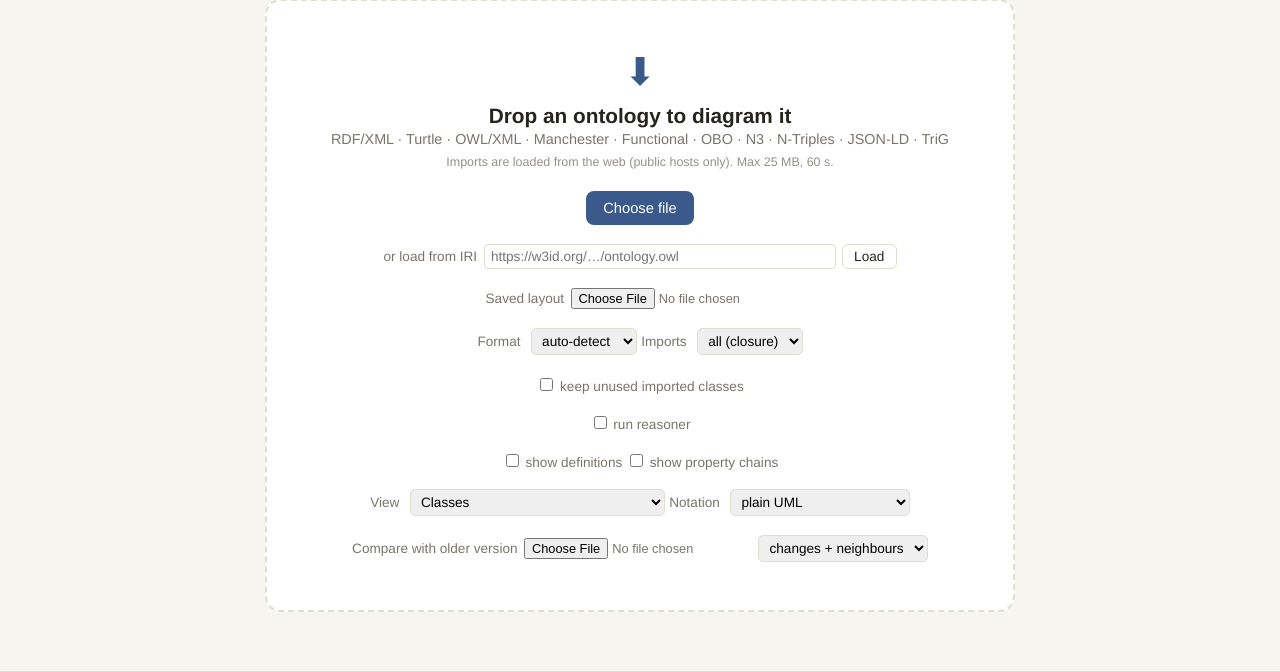
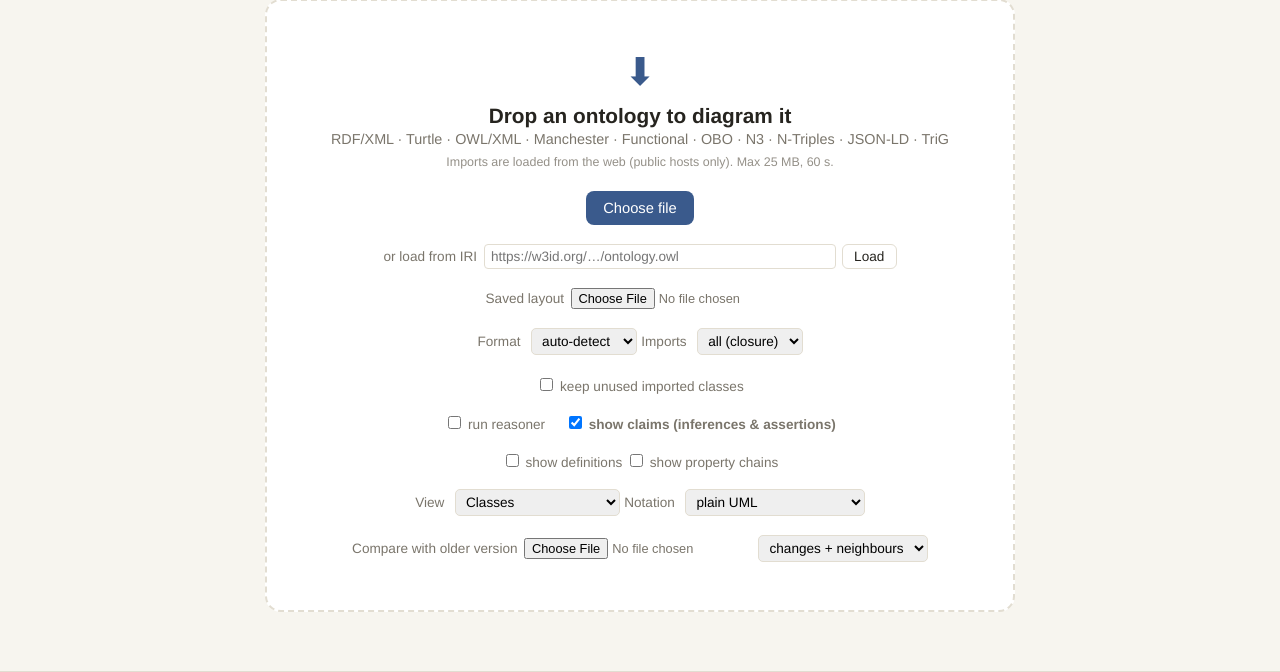
Before and after one commit to dkoepsell/OWLtoUML, a web app: page /static/index.html in a window 1280 px wide. Shown: the part 100-772 px from the top of the page. Run offline with its HTML, style and script files only (its server is not run), Linux system fonts and the light colour scheme; data that the repository does not hold is empty.

Commit message:
Claims: a side panel next to the diagram, a visible choice, a progress indicator
The first web version hid claims behind a View-menu option and replaced the
diagram with a full-page list, so they were easy to miss.

- Start screen: "show claims (inferences & assertions)" checkbox, on by
  default. With it on, claims are generated alongside every diagram.
- Toolbar: a highlighted Claims button toggles the panel. It reads
  "Claims…" with a moving stripe while generating, then "Claims (81)".
- Side panel docked right of the diagram (which stays usable): a spinner
  with elapsed seconds while HermiT and Pellet run, then the claims
  grouped by status with filters for inferences and assertions,
  downloads, and errors with a retry button.

Co-Authored-By: Claude Opus 5.5 <noreply@anthropic.com>

```diff
--- a/src/webapp/static/app.js
+++ b/src/webapp/static/app.js
@@ -37,7 +37,6 @@ function hideOverlay() { $("overlay").hidden = true; }
 async function renderFile(file) {
   if (!file) return;
   if (typeof O2uDiff !== "undefined" && O2uDiff.wanted()) return O2uDiff.run(file);   // diffui.js
-  if (typeof O2uClaims !== "undefined" && O2uClaims.wanted()) return O2uClaims.run(file);   // claimsui.js
   showOverlay("Parsing & laying out…");
   setStatus(`Uploading ${file.name} (${(file.size / 1024).toFixed(0)} KB)…`);
 
@@ -98,6 +97,7 @@ async function renderFile(file) {
   lastName = file.name.replace(/\.[^.]+$/, "") || "diagram";
   mountSvg(data.svg);
   resetStretch();
+  if (typeof O2uClaims !== "undefined") O2uClaims.onRender(file);   // claimsui.js
   setupModules(data);
   setupFlow(data);
   if (data.view === "flow") {
@@ -199,8 +199,6 @@ function mountSvg(svgText) {
   const vp = $("viewport");
   vp.innerHTML = svgText;
   vp.hidden = false;
-  $("claimsPane").hidden = true;
-  $("claimsBtn").classList.remove("active");
   $("dropzone").hidden = true;
   $("toolbar").hidden = false;
   $("hint").hidden = false;
--- a/src/webapp/static/claimsui.js
+++ b/src/webapp/static/claimsui.js
@@ -1,22 +1,24 @@
-// Claims panel: the ontology's claims as English sentences (POST /api/claims,
-// `owl2uml claims`). Opened from the View menu ("Claims") or the toolbar's
-// Claims button; it covers the diagram until closed.
+// Claims side panel: what the ontology asserts and what a reasoner infers from
+// it, as plain-English sentences (POST /api/claims, `owl2uml claims`).
+// Turned on by the "Show claims" checkbox (generated alongside the diagram)
+// or the toolbar's Claims button. While HermiT and Pellet run, the panel and
+// the button show that the claims are being generated.
 const O2uClaims = (() => {
   const el = (id) => document.getElementById(id);
-  const wanted = () => el("view").value === "claims";
   const STATUS = {
-    ASSERTED: "Stated in the ontology",
-    ENTAILED: "Follows from what is stated",
-    REFUTED: "Ruled out by what is stated",
-    POSSIBLE: "Allowed, but not required",
-    UNDETERMINED: "Left open: the ontology does not say",
+    ENTAILED: ["Inferred: follows from what is stated", "inferred"],
+    REFUTED: ["Inferred: ruled out by what is stated", "inferred"],
+    POSSIBLE: ["Possible: allowed, but not required", "inferred"],
+    UNDETERMINED: ["Open: the ontology does not say", "inferred"],
+    ASSERTED: ["Asserted: stated in the ontology", "asserted"],
   };
-  const ORDER = ["ENTAILED", "REFUTED", "POSSIBLE", "UNDETERMINED", "ASSERTED"];
-  let cache = { file: null, data: null };
+  const ORDER = Object.keys(STATUS);
+  const show = { inferred: true, asserted: true };
+  let st = { file: null, data: null, error: null, loading: false, t0: 0, timer: null, token: 0 };
 
-  function esc(s) {
-    return String(s ?? "").replace(/[&<>"]/g, (c) => ({ "&": "&amp;", "<": "&lt;", ">": "&gt;", '"': "&quot;" }[c]));
-  }
+  const esc = (s) => String(s ?? "").replace(/[&<>"]/g,
+    (c) => ({ "&": "&amp;", "<": "&lt;", ">": "&gt;", '"': "&quot;" }[c]));
+  const wanted = () => el("showClaims").checked;
 
   function save(text, name, type) {
     const a = document.createElement("a");
@@ -39,102 +41,152 @@ const O2uClaims = (() => {
   function item(r) {
     const just = (r.justification || []).map((a) =>
       `<li><code>${esc(a.manchester || a.axiom_id)}</code></li>`).join("");
-    const iris = (r.iris || []).map((i) => `<code>${esc(i)}</code>`).join(" ");
     return `<li class="claim claim--${r.status.toLowerCase()}"><details>
-      <summary>${esc(r.text)}${r.defn_linked ? ' <span class="claim-tag" title="Kept because it follows from a definition">definition</span>' : ""}</summary>
+      <summary>${esc(r.text)}${r.defn_linked ? ' <span class="claim-tag" title="Follows from a class definition">definition</span>' : ""}</summary>
       <div class="claim-more">
         <div><b>Manchester:</b> <code>${esc(r.manchester)}</code></div>
         ${just ? `<div><b>Because:</b><ul>${just}</ul></div>` : ""}
-        ${r.justification_skipped ? "<div class=\"hint\">Justification not computed (limit reached).</div>" : ""}
-        <div class="claim-iris">${iris}</div>
+        ${r.justification_skipped ? '<div class="claims-hint">Justification not computed (limit reached).</div>' : ""}
       </div></details></li>`;
   }
 
-  function show(data, file) {
+  // ---- panel ----------------------------------------------------------------
+  function open() {
+    el("claimsPane").hidden = false;
+    el("stage").classList.add("with-claims");
+    el("claimsBtn").classList.add("active");
+    refit();
+  }
+  function close() {
+    el("claimsPane").hidden = true;
+    el("stage").classList.remove("with-claims");
+    el("claimsBtn").classList.remove("active");
+    refit();
+  }
+  function refit() {
+    if (typeof panZoom !== "undefined" && panZoom) {
+      try { panZoom.resize(); panZoom.fit(); panZoom.center(); } catch (_) { /* no diagram yet */ }
+    }
+  }
+
+  function button() {
+    const b = el("claimsBtn");
+    b.classList.toggle("busy", st.loading);
+    const n = st.data ? (st.data.claims || []).length : null;
+    b.textContent = st.loading ? "Claims…" : n != null ? `Claims (${n})` : "Claims";
+    b.title = st.loading ? "Generating the claims (HermiT and Pellet are running)"
+      : "Show or hide the claims: what the ontology asserts and what follows from it, in plain English";
+  }
+
+  function head(sub) {
+    return `<div class="claims-top">
+        <h2>Claims${st.file ? ` <span>in ${esc(st.file.name)}</span>` : ""}</h2>
+        <button class="claims-x" id="claimsX" title="Hide the claims panel">×</button>
+      </div>${sub || ""}`;
+  }
+
+  function render() {
+    button();
     const pane = el("claimsPane");
-    const recs = data.claims || [];
-    const rep = data.report || {};
-    const sig = rep.signature || {};
-    const groups = ORDER.map((s) => [s, recs.filter((r) => r.status === s)]).filter(([, g]) => g.length);
-    const secs = rep.seconds_total != null ? ` in ${rep.seconds_total}s` : "";
-    pane.innerHTML = `
-      <div class="claims-head">
-        <div>
-          <h2>Claims in ${esc(file.name)}</h2>
-          <p class="hint">${recs.length} claims about ${sig.native ?? "?"} of the ontology's own classes,
-          checked by ${Object.keys(rep.reasoners || {}).join(" and ") || "the reasoners"}${secs}.
-          Click a claim for its Manchester form and the axioms that justify it.</p>
+    if (st.loading) {
+      const s = Math.round((Date.now() - st.t0) / 1000);
+      pane.innerHTML = head(`<div class="claims-busy"><span class="spinner"></span>
+        <div><b>Generating claims… ${s}s</b><br>
+        HermiT and Pellet are checking which statements follow from the ontology,
+        which it rules out and which it leaves open. This usually takes 10–60 seconds.
+        You can keep using the diagram meanwhile.</div></div>`);
+    } else if (st.error) {
+      pane.innerHTML = head(`<div class="claims-error"><b>No claims.</b> ${esc(st.error)}</div>
+        <button id="claimsRetry">Try again</button>`);
+      el("claimsRetry").addEventListener("click", () => load(st.file, true));
+    } else if (st.data) {
+      const recs = st.data.claims || [];
+      const rep = st.data.report || {};
+      const inf = recs.filter((r) => STATUS[r.status][1] === "inferred").length;
+      const vis = recs.filter((r) => show[STATUS[r.status][1]]);
+      const groups = ORDER.map((s) => [s, vis.filter((r) => r.status === s)]).filter(([, g]) => g.length);
+      pane.innerHTML = head(`
+        <p class="claims-hint">${inf} inferred and ${recs.length - inf} asserted, checked by
+          ${Object.keys(rep.reasoners || {}).join(" and ") || "the reasoners"}${rep.seconds_total != null ? ` in ${rep.seconds_total}s` : ""}.
+          Click a claim for its Manchester form and the axioms behind it.</p>
+        <div class="claims-filter">Show
+          <label><input type="checkbox" data-f="inferred" ${show.inferred ? "checked" : ""}/> inferences (${inf})</label>
+          <label><input type="checkbox" data-f="asserted" ${show.asserted ? "checked" : ""}/> assertions (${recs.length - inf})</label>
         </div>
-        <div class="claims-actions">
-          <button data-dl="txt">Download .txt</button>
-          <button data-dl="tsv">.tsv</button>
-          <button data-dl="jsonl">.jsonl</button>
-          <button id="claimsClose" class="primary">Show diagram</button>
-        </div>
-      </div>
-      ${(data.warnings || []).map((w) => `<p class="claims-warn">${esc(w)}</p>`).join("")}
-      ${groups.length ? "" : "<p>No claims found.</p>"}
+        <div class="claims-dl">Download <button data-dl="txt">.txt</button><button data-dl="tsv">.tsv</button><button data-dl="jsonl">.jsonl</button></div>
+        ${(st.data.warnings || []).map((w) => `<p class="claims-warn">${esc(w)}</p>`).join("")}
+        <div class="claims-list">
+        ${groups.length ? "" : '<p class="claims-hint">Nothing to show with these filters.</p>'}
         ${groups.map(([s, g]) => `<section class="claims-group">
-        <h3 class="claim--${s.toLowerCase()}">${STATUS[s]} <span class="claims-n">${s.toLowerCase()} · ${g.length}</span></h3>
-        <ul>${g.map(item).join("")}</ul></section>`).join("")}`;
-    const stem = file.name.replace(/\.[^.]+$/, "");
+          <h3 class="claim--${s.toLowerCase()}">${STATUS[s][0]} <span class="claims-n">${g.length}</span></h3>
+          <ul>${g.map(item).join("")}</ul></section>`).join("")}
+        </div>`);
+      pane.querySelectorAll("[data-f]").forEach((c) => c.addEventListener("change", () => {
+        show[c.dataset.f] = c.checked;
+        render();
+      }));
+      const stem = st.file.name.replace(/\.[^.]+$/, "");
       pane.querySelectorAll("[data-dl]").forEach((b) => b.addEventListener("click", () => {
         const k = b.dataset.dl;
-      if (k === "txt") save(data.txt, `${stem}-claims.txt`, "text/plain");
+        if (k === "txt") save(st.data.txt, `${stem}-claims.txt`, "text/plain");
         if (k === "tsv") save(tsv(recs), `${stem}-claims.tsv`, "text/tab-separated-values");
-      if (k === "jsonl") save(data.jsonl, `${stem}-claims.jsonl`, "application/x-ndjson");
+        if (k === "jsonl") save(st.data.jsonl, `${stem}-claims.jsonl`, "application/x-ndjson");
       }));
-    el("claimsClose").addEventListener("click", close);
-    pane.hidden = false;
-    pane.scrollTop = 0;
-    el("dropzone").hidden = true;
-    el("toolbar").hidden = false;
-    el("claimsBtn").classList.add("active");
-    const c = Object.entries(rep.records || {}).map(([k, n]) => `${n} ${k.toLowerCase()}`).join(", ");
-    setStatus(`${file.name}: ${recs.length} claims (${c})`);
+    } else {
+      pane.innerHTML = head('<p class="claims-hint">Open an ontology to see its claims.</p>');
+    }
+    el("claimsX").addEventListener("click", close);
   }
 
-  async function run(file) {
-    if (!file) return;
-    lastFile = file;
-    if (cache.file === file && cache.data) return show(cache.data, file);
-    showOverlay("Running HermiT and Pellet over the ontology… (can take a minute)");
-    setStatus(`Working out the claims in ${file.name}…`);
+  // ---- generation -------------------------------------------------------------
+  async function load(file, force = false) {
+    if (!file) return render();
+    if (!force && st.file === file && (st.data || st.loading)) return render();
+    const token = ++st.token;
+    clearInterval(st.timer);
+    st = { ...st, file, data: null, error: null, loading: true, t0: Date.now(), token };
+    st.timer = setInterval(() => { if (st.token === token && st.loading) render(); }, 1000);
+    render();
     const fd = new FormData();
     fd.append("file", file);
     fd.append("format", el("format").value);
     fd.append("imports", el("imports").value);
-    let res, data;
+    let data = null, error = null;
     try {
-      res = await fetch("/api/claims", { method: "POST", body: fd });
-      data = await res.json();
+      const res = await fetch("/api/claims", { method: "POST", body: fd });
+      data = await res.json().catch(() => null);
+      if (!res.ok || !data || data.error) {
+        error = (data && (data.error + (data.detail ? `\n${data.detail}` : ""))) ||
+          `Server error (${res.status})${res.status === 502 || res.status === 504 ? ": the check took too long" : ""}`;
+        data = null;
+      }
     } catch (e) {
-      hideOverlay();
-      setStatus(`Network error: ${e.message}`, true);
-      return;
+      error = `Network error: ${e.message}`;
     }
-    hideOverlay();
-    if (!res.ok || data.error) {
-      setStatus(data.error || `Server error (${res.status})`, true);
-      if (data.detail) alert(data.detail);
-      return;
-    }
-    cache = { file, data };
-    show(data, file);
+    if (token !== st.token) return;          // another ontology was opened meanwhile
+    clearInterval(st.timer);
+    st = { ...st, data, error, loading: false };
+    render();
   }
 
-  function close() {
-    el("claimsPane").hidden = true;
-    el("claimsBtn").classList.remove("active");
-    if (wanted()) el("view").value = "classes";
-    if (!svgEl && lastFile) renderFile(lastFile);   // claims came first: draw the diagram now
-    else if (!svgEl) el("dropzone").hidden = false;
+  // Called by app.js whenever an ontology is drawn.
+  function onRender(file) {
+    if (st.file && st.file !== file) {       // new ontology: old claims no longer apply
+      st = { ...st, file: null, data: null, error: null, loading: false, token: st.token + 1 };
+      clearInterval(st.timer);
+      button();
+    }
+    if (wanted() || !el("claimsPane").hidden) {
+      open();
+      load(file);
+    }
   }
 
   function toggle() {
     if (!el("claimsPane").hidden) return close();
-    if (lastFile) run(lastFile);
+    open();
+    load(typeof lastFile !== "undefined" ? lastFile : null);
   }
 
-  return { wanted, run, toggle, close };
+  return { onRender, toggle, close };
 })();
--- a/src/webapp/static/index.html
+++ b/src/webapp/static/index.html
@@ -34,7 +34,7 @@
       <span class="sep"></span>
       <button id="source" title="Show or hide the OWL source of the clicked class or line (s)" hidden>Source</button>
       <button id="viewToggle" title="Show the processes as a flow in swimlanes">Flow</button>
-      <button id="claimsBtn" title="List what the ontology asserts, entails, rules out and leaves open, in plain English">Claims</button>
+      <button id="claimsBtn" class="claims-btn" title="Show or hide the claims: what the ontology asserts and what follows from it, in plain English">Claims</button>
       <select id="module" title="Draw one module (with its context greyed), or an overview of the modules" hidden>
         <option value="">All modules</option>
       </select>
@@ -134,6 +134,9 @@
           <label title="Classify the ontology with a reasoner and show what it infers, in orange">
             <input type="checkbox" id="reason" /> run reasoner
           </label>
+          <label class="claims-choice" title="Also list, in a side panel, what the ontology asserts and what a reasoner infers from it, as plain-English sentences (takes 10-60 s)">
+            <input type="checkbox" id="showClaims" checked /> show claims (inferences &amp; assertions)
+          </label>
         </div>
         <div class="fmtrow">
           <label title="Print each class's definition (IAO_0000115, skos:definition or rdfs:comment) under its name">
@@ -149,7 +152,6 @@
             <option value="classes">Classes</option>
             <option value="flow">Flow (processes)</option>
             <option value="properties">Properties (hierarchy)</option>
-            <option value="claims">Claims (plain English, with reasoner)</option>
           </select>
           <label for="profile" title="Draw in a domain's own notation: BFO bands and bearer rows, the Hohfeld square, fewer labels (every axiom stays in the source panel)">Notation</label>
           <select id="profile">
@@ -183,7 +185,7 @@
     </section>
 
     <div id="viewport" class="viewport" hidden></div>
-    <div id="claimsPane" class="claims-pane" hidden></div>
+    <aside id="claimsPane" class="claims-pane" hidden aria-label="Claims"></aside>
     <aside id="sourcePanel" class="source-panel"></aside>
 
     <div id="overlay" class="overlay" hidden>
--- a/src/webapp/static/style.css
+++ b/src/webapp/static/style.css
@@ -256,28 +256,46 @@ svg .o2u-temp { stroke: #b5541c; stroke-width: 2; stroke-dasharray: 4 3; pointer
 .stretch { display: inline-flex; align-items: center; gap: 0.2rem; font-size: 0.85rem; color: var(--muted); }
 .stretch input[type=range] { width: 5.5rem; }
 
-/* claims panel (claimsui.js) */
-.claims-pane { position: absolute; inset: 0; overflow-y: auto; background: var(--bg); padding: 1.2rem 1.6rem 3rem; z-index: 5; }
-.claims-head { display: flex; flex-wrap: wrap; gap: 1rem; justify-content: space-between; align-items: flex-start; max-width: 60rem; }
-.claims-head h2 { margin: 0 0 0.3rem; font-size: 1.25rem; }
-.claims-head .hint { margin: 0; color: var(--muted); font-size: 0.9rem; max-width: 40rem; }
-.claims-actions { display: flex; gap: 0.4rem; flex-wrap: wrap; }
-.claims-warn { color: #8f4216; font-size: 0.85rem; max-width: 60rem; }
-.claims-group { max-width: 60rem; margin-top: 1.4rem; }
-.claims-group h3 { font-size: 1rem; margin: 0 0 0.4rem; padding-left: 0.6rem; border-left: 4px solid var(--line); }
-.claims-n { color: var(--muted); font-weight: normal; font-size: 0.85rem; margin-left: 0.4rem; }
+/* claims side panel (claimsui.js) */
+.claims-choice { margin-left: 1rem; font-weight: 600; }
+.with-claims .viewport { right: min(440px, 45%); }
+.claims-pane { position: absolute; top: 0; right: 0; bottom: 0; width: min(440px, 45%); overflow-y: auto;
+  background: var(--bg); border-left: 1px solid var(--line); box-shadow: -4px 0 12px rgba(0,0,0,0.06);
+  padding: 0.8rem 1rem 3rem; z-index: 5; box-sizing: border-box; font-size: 0.92rem; }
+.claims-top { display: flex; align-items: baseline; justify-content: space-between; gap: 0.5rem; }
+.claims-top h2 { margin: 0 0 0.4rem; font-size: 1.1rem; }
+.claims-top h2 span { font-weight: normal; color: var(--muted); font-size: 0.9rem; word-break: break-all; }
+.claims-x { border: none; background: none; font-size: 1.4rem; line-height: 1; cursor: pointer; color: var(--muted); padding: 0 0.2rem; }
+.claims-hint { color: var(--muted); font-size: 0.85rem; margin: 0.2rem 0 0.5rem; }
+.claims-filter, .claims-dl { display: flex; flex-wrap: wrap; gap: 0.3rem 0.8rem; align-items: center; margin: 0.4rem 0;
+  font-size: 0.85rem; color: var(--muted); }
+.claims-filter label { color: var(--ink); cursor: pointer; }
+.claims-dl button { padding: 0.1rem 0.5rem; font-size: 0.8rem; }
+.claims-warn { color: #8f4216; font-size: 0.8rem; }
+.claims-error { color: #8f2a1e; background: #fbeeec; border: 1px solid #ecc5bf; border-radius: 4px; padding: 0.6rem; margin: 0.5rem 0; white-space: pre-wrap; }
+.claims-busy { display: flex; gap: 0.8rem; align-items: flex-start; background: var(--panel); border: 1px solid var(--line);
+  border-radius: 4px; padding: 0.8rem; margin-top: 0.6rem; line-height: 1.45; }
+.spinner { flex: none; width: 22px; height: 22px; border: 3px solid var(--line); border-top-color: var(--accent);
+  border-radius: 50%; animation: claims-spin 0.9s linear infinite; }
+@keyframes claims-spin { to { transform: rotate(360deg); } }
+.claims-group { margin-top: 1rem; }
+.claims-group h3 { font-size: 0.9rem; margin: 0 0 0.3rem; padding-left: 0.5rem; border-left: 4px solid var(--line); }
+.claims-n { color: var(--muted); font-weight: normal; margin-left: 0.3rem; }
 .claims-group ul { list-style: none; margin: 0; padding: 0; }
-.claim { background: var(--panel); border: 1px solid var(--line); border-left: 4px solid var(--line); border-radius: 4px; margin: 0.3rem 0; }
-.claim summary { cursor: pointer; padding: 0.45rem 0.7rem; line-height: 1.4; }
-.claim-more { padding: 0 0.9rem 0.6rem; font-size: 0.85rem; color: var(--ink); }
-.claim-more > div { margin-top: 0.35rem; }
-.claim-more ul { list-style: disc; padding-left: 1.2rem; }
-.claim-more code { font-size: 0.8rem; word-break: break-word; }
-.claim-iris code { color: var(--muted); margin-right: 0.5rem; }
-.claim-tag { font-size: 0.72rem; color: var(--muted); border: 1px solid var(--line); border-radius: 3px; padding: 0 0.3rem; }
+.claim { background: var(--panel); border: 1px solid var(--line); border-left: 4px solid var(--line); border-radius: 4px; margin: 0.25rem 0; }
+.claim summary { cursor: pointer; padding: 0.35rem 0.6rem; line-height: 1.4; }
+.claim-more { padding: 0 0.7rem 0.5rem; font-size: 0.8rem; }
+.claim-more > div { margin-top: 0.3rem; }
+.claim-more ul { list-style: disc; padding-left: 1.1rem; }
+.claim-more code { font-size: 0.76rem; word-break: break-word; }
+.claim-tag { font-size: 0.7rem; color: var(--muted); border: 1px solid var(--line); border-radius: 3px; padding: 0 0.3rem; }
 .claim--entailed, h3.claim--entailed { border-left-color: #3a7d44; }
 .claim--refuted, h3.claim--refuted { border-left-color: #b03a2e; }
 .claim--possible, h3.claim--possible { border-left-color: #3a5a8c; }
 .claim--undetermined, h3.claim--undetermined { border-left-color: #c9a227; }
 .claim--asserted, h3.claim--asserted { border-left-color: #9a958a; }
-#claimsBtn.active { background: var(--accent); color: #fff; border-color: var(--accent); }
+#claimsBtn { font-weight: 600; border-color: var(--accent); color: var(--accent); }
+#claimsBtn.active { background: var(--accent); color: #fff; }
+#claimsBtn.busy { background-image: linear-gradient(90deg, transparent, rgba(255,210,74,0.55), transparent);
+  background-size: 200% 100%; animation: claims-busy 1.4s linear infinite; }
+@keyframes claims-busy { from { background-position: 200% 0; } to { background-position: -200% 0; } }
```
Lines whose indentation alone changed are shown as unchanged.
